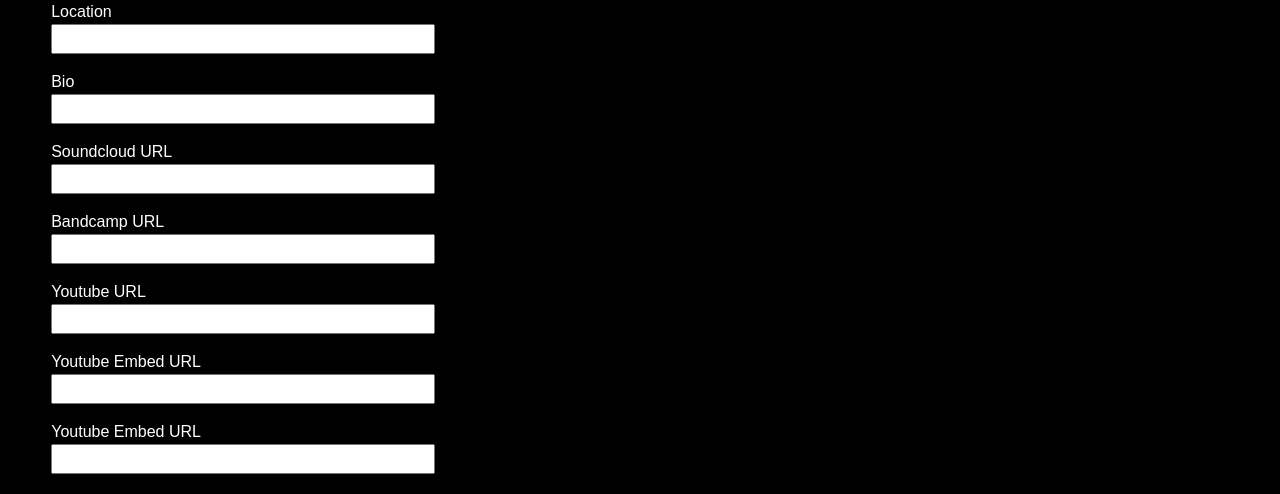
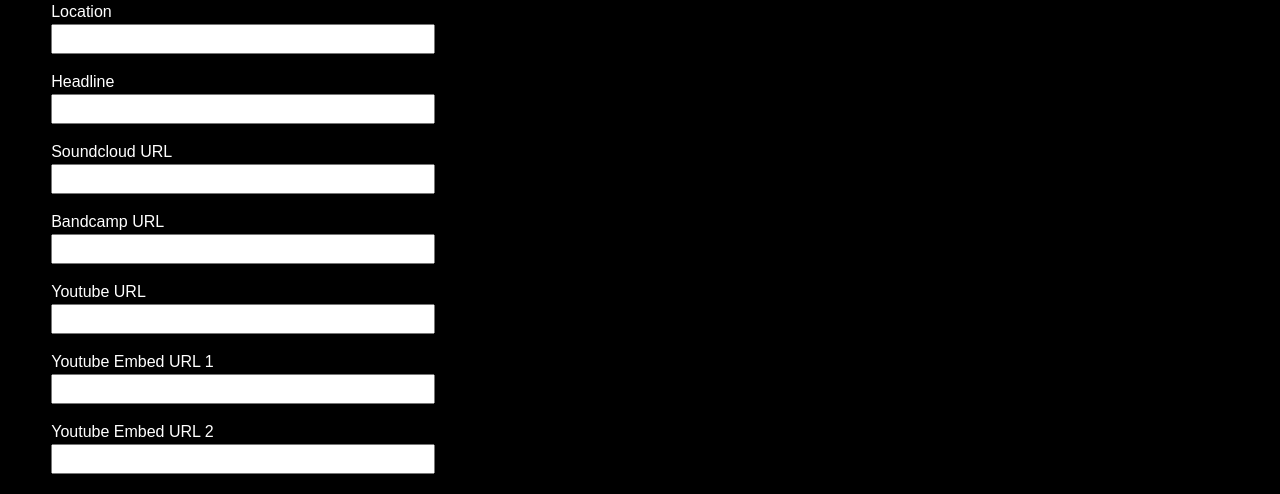
Before and after one commit to jeeegan/iron-sound, a React (Create React App) app in the folder client/: page /settings in a window 1280 px wide. Shown: the part 148-642 px from the top of the page. Built offline with nearby package versions, Linux system fonts and the light colour scheme; no server answers.

Commit message:
sldkafjsdlkj

```diff
--- a/client/src/components/pages/Profile.jsx
+++ b/client/src/components/pages/Profile.jsx
@@ -52,6 +52,11 @@ class Profile extends Component {
               null
           }
         </div>
+
+        <div className="profile-bio-container">
+
+        </div>
+
         <div className="profile-container">
           <div style={{flexGrow: '1'}}>
               {console.log("this.state.user.yt_embed_1",this.state.user.yt_embed_1)}
--- a/client/src/components/pages/Settings.jsx
+++ b/client/src/components/pages/Settings.jsx
@@ -83,7 +83,7 @@ class Settings extends Component {
               </div>
 
               <div className="form-item">
-                <label className="form-label" htmlFor="bio">Bio</label> <br/>
+                <label className="form-label" htmlFor="bio">Headline</label> <br/>
                 <input className="form-input" id="bio" type="text" value={this.state.user.bio} onChange={(e) => this.handleInputChange("bio", e)} />
               </div>
 
@@ -103,36 +103,26 @@ class Settings extends Component {
               </div>
 
               <div className="form-item">
-                <label className="form-label" htmlFor="yt_url">Youtube Embed URL</label> <br/>
+                <label className="form-label" htmlFor="yt_url">Youtube Embed URL 1</label> <br/>
                 <input className="form-input" type="text" value={this.state.user.yt_embed_1} onChange={(e) => this.handleInputChange("yt_embed_1", e)} />
               </div>
 
               <div className="form-item">
-                <label className="form-label" htmlFor="yt_url">Youtube Embed URL</label> <br/>
+                <label className="form-label" htmlFor="yt_url">Youtube Embed URL 2</label> <br/>
                 <input className="form-input" type="text" value={this.state.user.yt_embed_2} onChange={(e) => this.handleInputChange("yt_embed_2", e)} />
               </div>
             </div>
 
           <div className="form-vertical">
-            <div className="form-item">
-              {this.state.user.user_img
-                ?
-                  <div className="user-img">
-                    <img src={this.state.user.user_img} alt="profile" style={{width: "30vh", height: "auto"}}/>
-                  </div>
-                :
-                  null
-              }
-            </div>
             <h3>Track List</h3>
             <div className="form-item">
               {this.state.uploads.map(upload => <div key={upload._id}><span>{upload.title}  </span><button onClick={(e) => this.handleTrackDelete(e, upload._id)}>DELETE</button></div>)}
             </div>
 
-            </div>
           </div>
+        </div>
 
-          <button className="form-button" onClick={(e) => this.handleUpdateClick(e)}>Update</button>
+        <button className="form-button" onClick={(e) => this.handleUpdateClick(e)}>Update</button>
         </form>
 
         <form action="/update">
```
